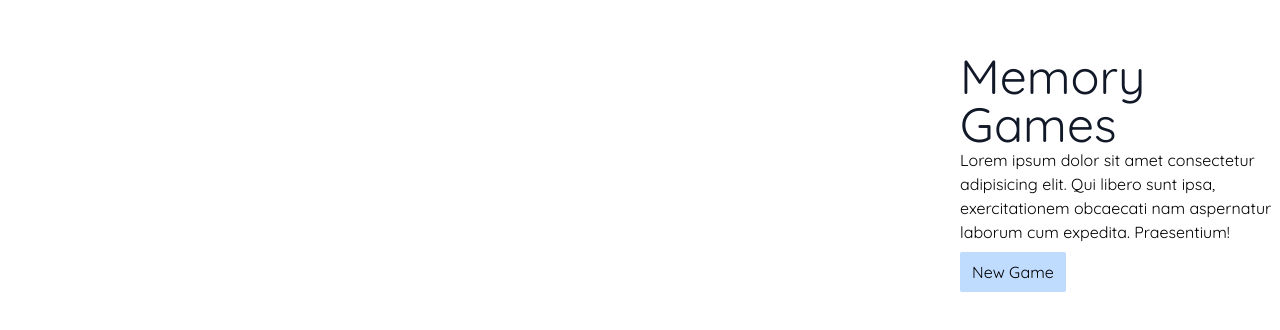
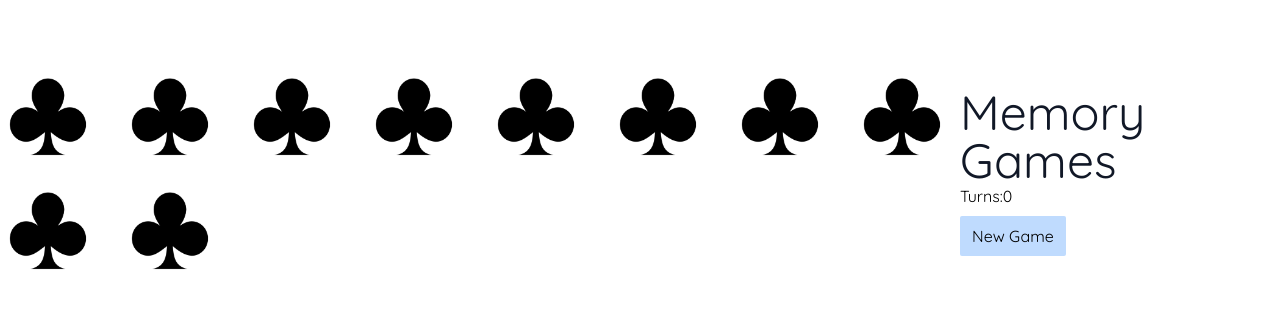
Before and after one commit to blanc08/8x8MemoryGame, a React (Create React App) app: page / in a window 1280 px wide. Shown: the part 224-554 px from the top of the page. Built offline with nearby package versions, Linux system fonts and the light colour scheme.

Commit message:
make the game start when the page loaded && reset choice when a new game triggered

```diff
--- a/src/App.tsx
+++ b/src/App.tsx
@@ -29,6 +29,8 @@ function App() {
       .sort(() => Math.random() - 0.5)
       .map((card) => ({ ...card, id: Math.random() }));
 
+    setChoiceOne(undefined);
+    setChoiceTwo(undefined);
     setCards(suffledCards);
     setTurns(0);
   };
@@ -73,6 +75,11 @@ function App() {
     }
   }, [choiceOne, choiceTwo]);
 
+  // start new game when the page loaded
+  useEffect(() => {
+    suffleCards();
+  }, []);
+
   // render
   return (
     <div className="App md:flex items-center h-screen">
@@ -94,9 +101,8 @@ function App() {
       <header className="w-1/4">
         <h4 className="text-5xl text-gray-900">Memory Games</h4>
         <p>
-          Lorem ipsum dolor sit amet consectetur adipisicing elit. Qui libero
-          sunt ipsa, exercitationem obcaecati nam aspernatur laborum cum
-          expedita. Praesentium!
+          Turns:
+          {turns}
         </p>
         <button
           onClick={suffleCards}
```
